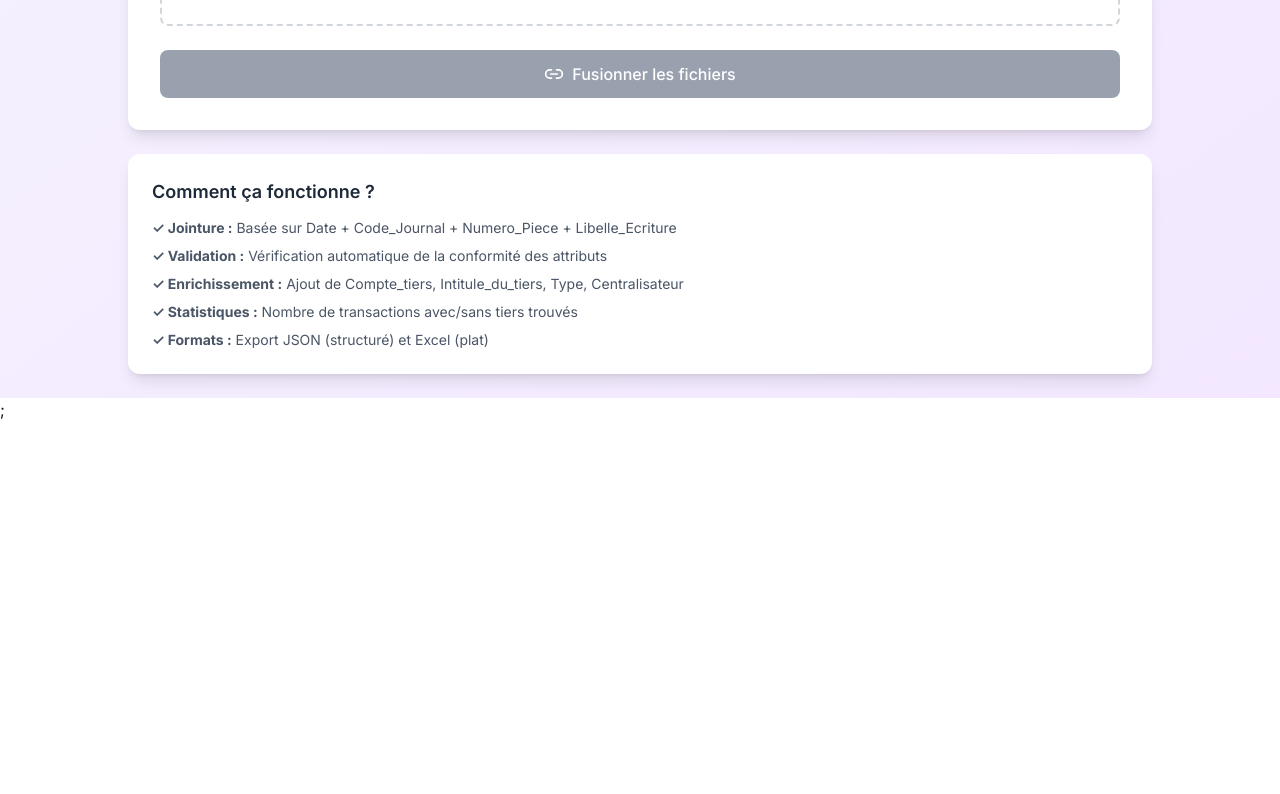
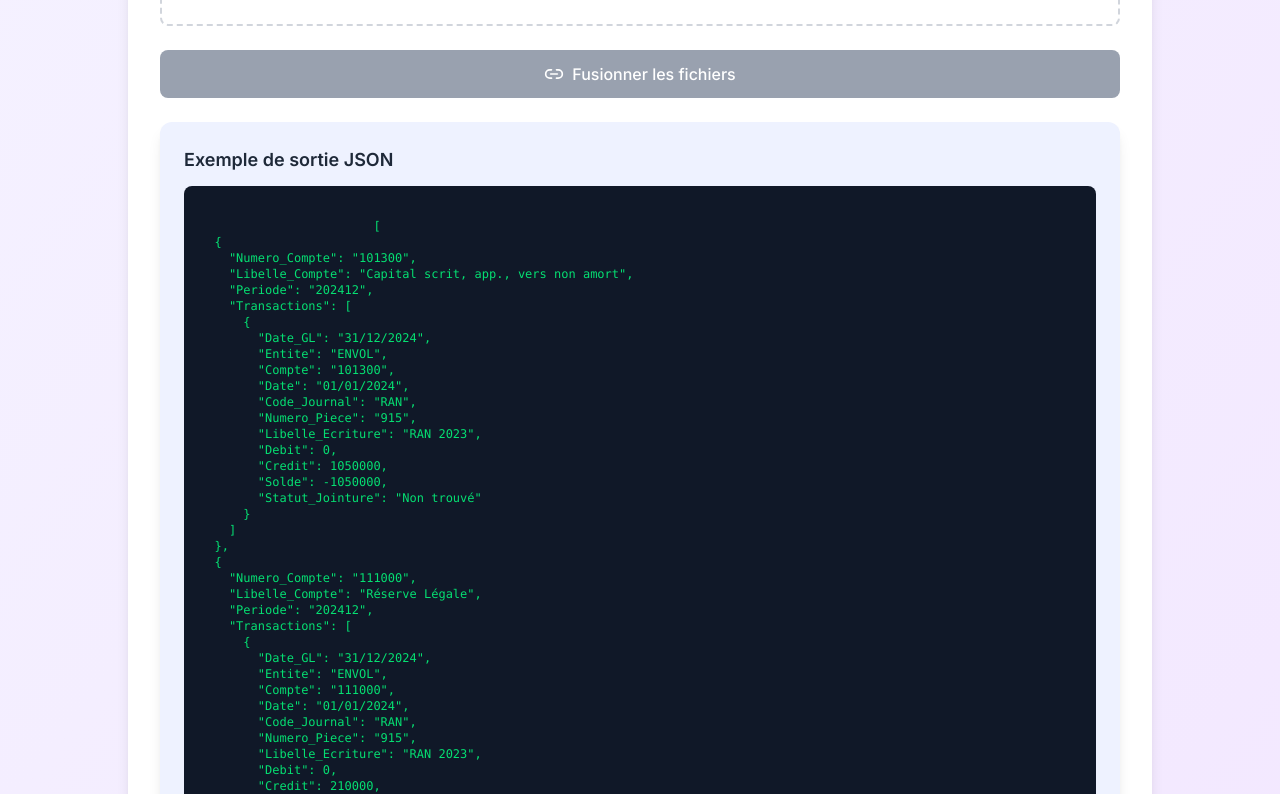
Before and after one commit to AngeKano/repfi, a Next.js app: page /gl-fusion in a window 1280 px wide. Shown: the part 620-1414 px from the top of the page. Before the commit the page ends 1042 px from the top, so only its background shows below. Built offline with nearby package versions, Linux system fonts and the light colour scheme.

Commit message:
refactor(FusionGrandLivres, GrdLivreTiers): Simplify download functions and enhance JSON output examples

```diff
--- a/components/FusionGrandLivres.tsx
+++ b/components/FusionGrandLivres.tsx
@@ -255,9 +255,7 @@ const FusionGrandLivresApp: React.FC = () => {
     const url = URL.createObjectURL(blob);
     const a = document.createElement("a");
     a.href = url;
-    a.download = `grand_livre_${
-      new Date().toISOString().split("T")[0]
-    }.json`;
+    a.download = `grand_livre_${new Date().toISOString().split("T")[0]}.json`;
     a.click();
     URL.revokeObjectURL(url);
   };
@@ -481,81 +479,60 @@ const FusionGrandLivresApp: React.FC = () => {
                     Télécharger Excel
                   </button>
                 </div>
-
-                <div className="bg-gray-50 rounded-lg p-4 max-h-96 overflow-auto">
-                  <h3 className="font-medium text-gray-700 mb-3">
-                    Aperçu des comptes enrichis :
-                  </h3>
-                  {comptesEnrichis.slice(0, 3).map((compte, idx) => (
-                    <div
-                      key={idx}
-                      className="mb-4 p-3 bg-white rounded border border-gray-200"
-                    >
-                      <p className="text-sm font-semibold text-violet-700">
-                        {compte.Numero_Compte} - {compte.Libelle_Compte}
-                      </p>
-                      <p className="text-xs text-gray-600 mt-1">
-                        {compte.Transactions.length} transaction(s)
-                      </p>
-                      {compte.Transactions.slice(0, 2).map((trans, tidx) => (
-                        <div
-                          key={tidx}
-                          className="text-xs mt-2 ml-3 p-2 bg-gray-50 rounded"
-                        >
-                          <p className="text-gray-700">
-                            {trans.Date} - {trans.Code_Journal} -{" "}
-                            {trans.Libelle_Ecriture.substring(0, 30)}
-                          </p>
-                          {trans.Compte_tiers && (
-                            <p className="text-violet-600 mt-1">
-                              → Tiers: {trans.Compte_tiers} -{" "}
-                              {trans.Intitule_du_tiers}
-                            </p>
-                          )}
-                          <p
-                            className={`mt-1 ${
-                              trans.Statut_Jointure === "Trouvé"
-                                ? "text-green-600"
-                                : "text-orange-600"
-                            }`}
-                          >
-                            Statut: {trans.Statut_Jointure}
-                          </p>
-                        </div>
-                      ))}
-                    </div>
-                  ))}
-                </div>
               </div>
             )}
-          </div>
-        </div>
 
-        <div className="mt-6 bg-white rounded-xl shadow-lg p-6">
-          <h2 className="text-lg font-semibold text-gray-800 mb-3">
-            Comment ça fonctionne ?
-          </h2>
-          <div className="space-y-2 text-sm text-gray-600">
-            <p>
-              <strong>✓ Jointure :</strong> Basée sur Date + Code_Journal +
-              Numero_Piece + Libelle_Ecriture
-            </p>
-            <p>
-              <strong>✓ Validation :</strong> Vérification automatique de la
-              conformité des attributs
-            </p>
-            <p>
-              <strong>✓ Enrichissement :</strong> Ajout de Compte_tiers,
-              Intitule_du_tiers, Type, Centralisateur
-            </p>
-            <p>
-              <strong>✓ Statistiques :</strong> Nombre de transactions avec/sans
-              tiers trouvés
-            </p>
-            <p>
-              <strong>✓ Formats :</strong> Export JSON (structuré) et Excel
-              (plat)
-            </p>
+            {/* Example Output */}
+            <div className="mt-4 bg-indigo-50 rounded-xl shadow-lg p-6">
+              <h2 className="text-lg font-semibold text-gray-800 mb-3">
+                Exemple de sortie JSON
+              </h2>
+              <pre className="bg-gray-900 text-green-400 p-4 rounded-lg text-xs overflow-x-auto">
+                {`
+                        [
+  {
+    "Numero_Compte": "101300",
+    "Libelle_Compte": "Capital scrit, app., vers non amort",
+    "Periode": "202412",
+    "Transactions": [
+      {
+        "Date_GL": "31/12/2024",
+        "Entite": "ENVOL",
+        "Compte": "101300",
+        "Date": "01/01/2024",
+        "Code_Journal": "RAN",
+        "Numero_Piece": "915",
+        "Libelle_Ecriture": "RAN 2023",
+        "Debit": 0,
+        "Credit": 1050000,
+        "Solde": -1050000,
+        "Statut_Jointure": "Non trouvé"
+      }
+    ]
+  },
+  {
+    "Numero_Compte": "111000",
+    "Libelle_Compte": "Réserve Légale",
+    "Periode": "202412",
+    "Transactions": [
+      {
+        "Date_GL": "31/12/2024",
+        "Entite": "ENVOL",
+        "Compte": "111000",
+        "Date": "01/01/2024",
+        "Code_Journal": "RAN",
+        "Numero_Piece": "915",
+        "Libelle_Ecriture": "RAN 2023",
+        "Debit": 0,
+        "Credit": 210000,
+        "Solde": -210000,
+        "Statut_Jointure": "Non trouvé"
+      }
+    ]
+  },
+                    ]`}
+              </pre>
+            </div>
           </div>
         </div>
       </div>
--- a/components/GrdLivreTiers.tsx
+++ b/components/GrdLivreTiers.tsx
@@ -306,24 +306,6 @@ const GrandLivreTiersApp: React.FC = () => {
     URL.revokeObjectURL(url);
   };
 
-  const downloadListeTiers = () => {
-    const listeTiers = tiersData.map((tiers) => ({
-      Compte_tiers: tiers.Compte_tiers,
-      Type: tiers.Type,
-      Intitule_du_tiers: tiers.Intitule_du_tiers,
-      Centralisateur: tiers.Centralisateur,
-      Periode: tiers.Periode,
-    }));
-
-    const ws = XLSX.utils.json_to_sheet(listeTiers);
-    const wb = XLSX.utils.book_new();
-    XLSX.utils.book_append_sheet(wb, ws, "Liste des Tiers");
-    XLSX.writeFile(
-      wb,
-      `liste_tiers_${new Date().toISOString().split("T")[0]}.xlsx`
-    );
-  };
-
   const downloadListeTiersJSON = () => {
     const listeTiers = tiersData.map((tiers) => ({
       Compte_tiers: tiers.Compte_tiers,
@@ -541,13 +523,6 @@ const GrandLivreTiersApp: React.FC = () => {
                     Excel complet
                   </button>
                   <button
-                    onClick={downloadListeTiers}
-                    className="bg-orange-600 text-white py-3 px-4 rounded-lg font-medium hover:bg-orange-700 transition-colors flex items-center justify-center gap-2"
-                  >
-                    <FileText className="w-5 h-5" />
-                    Liste Tiers (Excel)
-                  </button>
-                  <button
                     onClick={downloadListeTiersJSON}
                     className="bg-amber-600 text-white py-3 px-4 rounded-lg font-medium hover:bg-amber-700 transition-colors flex items-center justify-center gap-2"
                   >
@@ -555,23 +530,36 @@ const GrandLivreTiersApp: React.FC = () => {
                     Liste Tiers (JSON)
                   </button>
                 </div>
-
-                <div className="bg-gray-50 rounded-lg p-4 max-h-96 overflow-auto">
-                  <h3 className="font-medium text-gray-700 mb-3">Aperçu :</h3>
-                  {tiersData.slice(0, 5).map((tiers, idx) => (
-                    <div key={idx} className="mb-4 p-3 bg-white rounded border">
-                      <p className="text-sm font-semibold text-indigo-700">
-                        {tiers.Compte_tiers} - {tiers.Intitule_du_tiers}
-                      </p>
-                      <p className="text-xs text-gray-600 mt-1">
-                        Type: {tiers.Type} | Centralisateur:{" "}
-                        {tiers.Centralisateur}
-                      </p>
-                      <p className="text-xs text-gray-500 mt-1">
-                        {tiers.Transactions.length} transaction(s)
-                      </p>
-                    </div>
-                  ))}
+                {/* Example Output */}
+                <div className="mt-4 bg-indigo-50 rounded-xl shadow-lg p-6">
+                  <h2 className="text-lg font-semibold text-gray-800 mb-3">
+                    Exemple de sortie JSON
+                  </h2>
+                  <pre className="bg-gray-900 text-green-400 p-4 rounded-lg text-xs overflow-x-auto">
+                    {`[
+  {
+    "Compte_tiers": "401000",
+    "Type": "Fournisseur",
+    "Intitule_du_tiers": "FOURNISSEURS DIVERS",
+    "Centralisateur": "401100",
+    "Periode": "202412",
+    "Transactions": [
+      {
+        "Date_GL": "31/12/2024",
+        "Entite": "ENVOL",
+        "Compte": "401000",
+        "Date": "01/01/2024",
+        "Code_Journal": "RAN",
+        "Numero_Piece": "915",
+        "Libelle_Ecriture": "RAN 2023",
+        "Debit": 0,
+        "Credit": 4454,
+        "Solde": -4454
+      }
+    ]
+  },
+                    ]`}
+                  </pre>
                 </div>
               </div>
             )}
```
